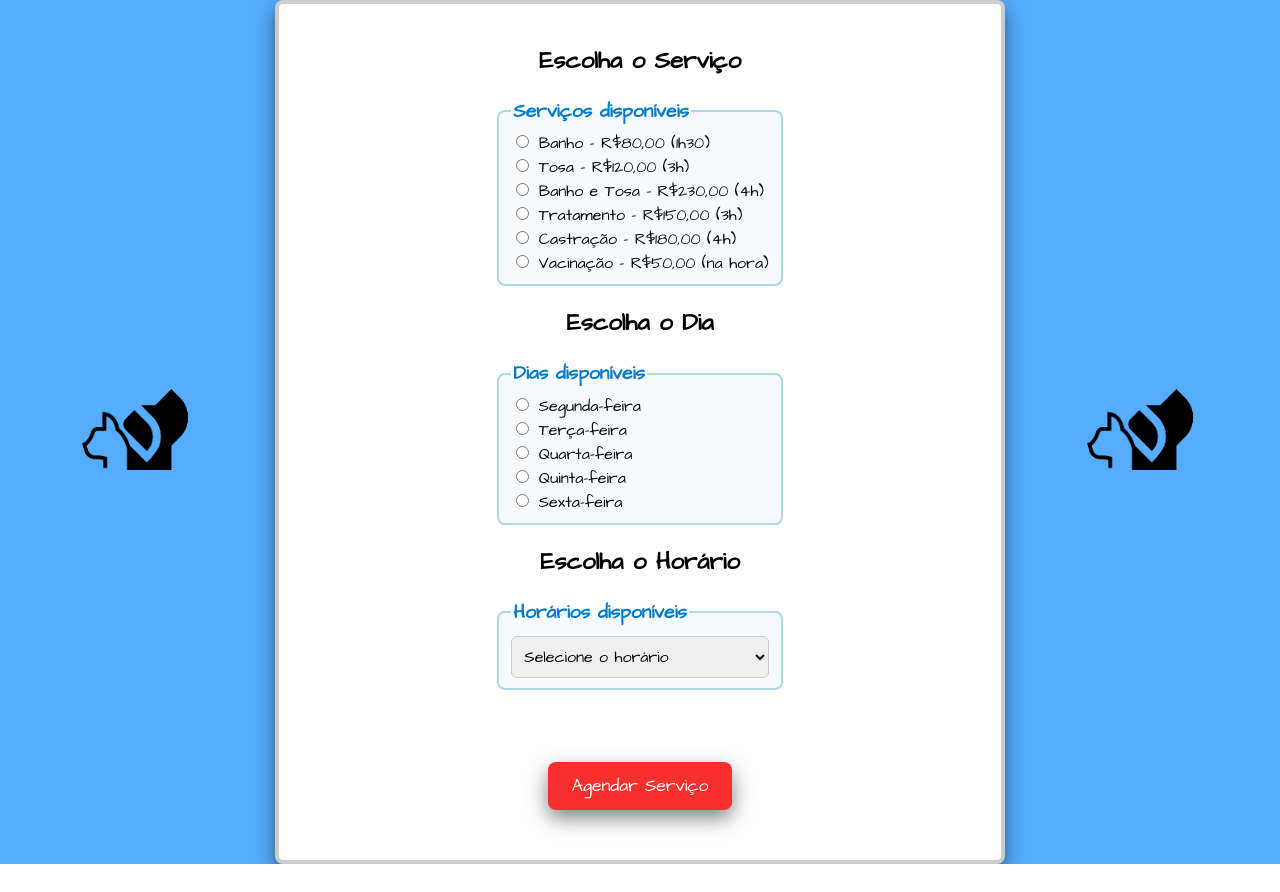
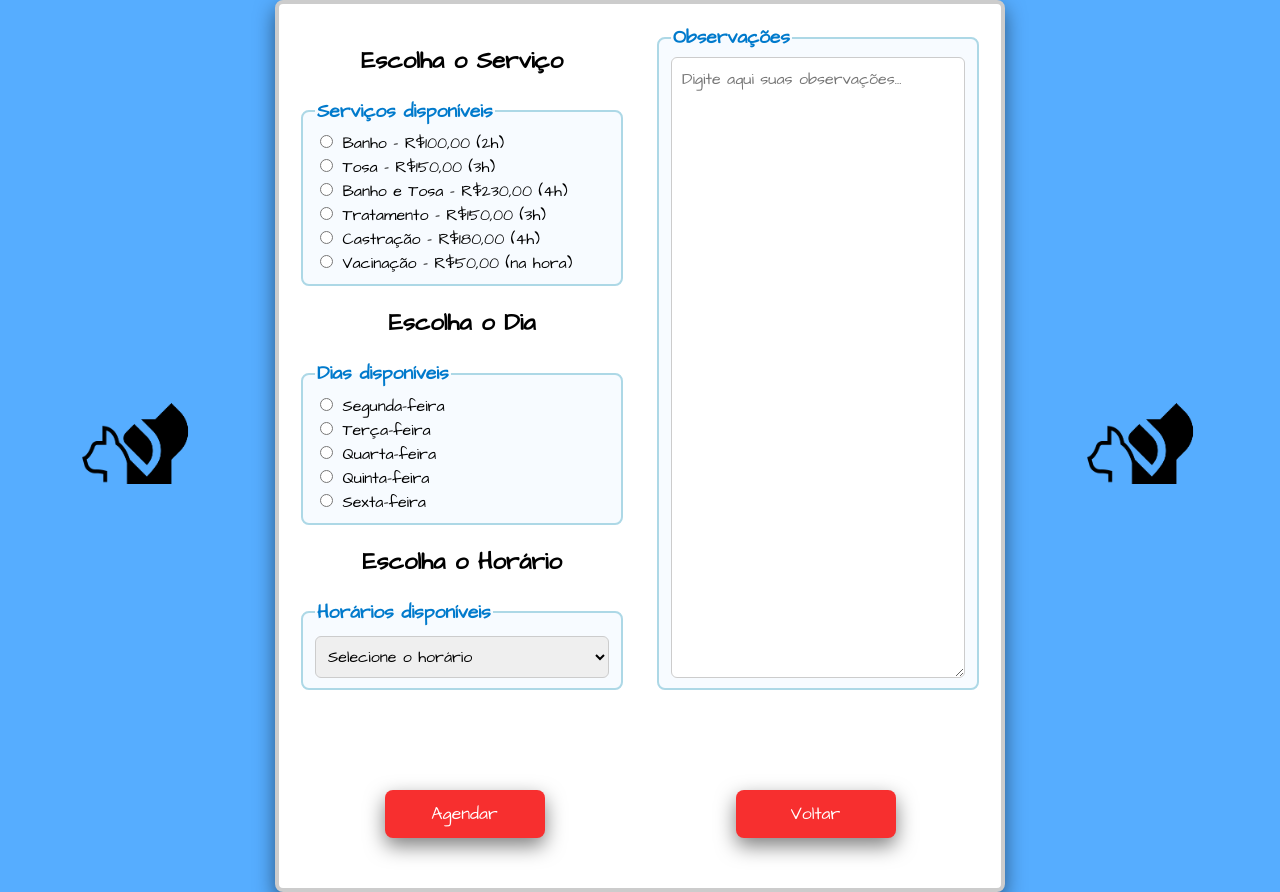
Before and after one commit to X0Y0-dev/Sistema-Petshop, a plain HTML site: page frontend/Servico.html in a window 1280 px wide. Before the commit the page ends 864 px from the top, so only its background shows below. Drawn offline with Linux system fonts and the light colour scheme.

Commit message:
Serviço
Arrumando o frontend da página de serviços e o banco de dados (implantei informações na tabela do petshop e excluí a tabela de horários de funcionamento do petshop)

```diff
--- a/backend/script.js
+++ b/backend/script.js
@@ -430,7 +430,6 @@ async function criarPet(event) {
     }
 }
 
-
 //função para decodificar o token
 function getIdFromToken(token) {
     try {
--- a/frontend/Servico.html
+++ b/frontend/Servico.html
@@ -25,13 +25,14 @@
                 style="margin-left: 75px; width: 200px; height: auto; cursor: pointer;"
                 onclick="window.location.href='index.html'">
         </div>
-        <div class="caixa-agendar">
+        <div class="caixa-servico">
+            <div class="conteudo-principal">
                 <h2>Escolha o Serviço</h2>
                 <form id="form-servico">
                     <fieldset class="opcao-agendar">
                         <legend class="titulo-servico">Serviços disponíveis</legend>
-                    <label><input class="descri-servico" type="radio" name="servico" value="Banho - R$80,00 - 1:30 horas"> Banho - R$80,00 (1h30)</label><br>
-                    <label><input class="descri-servico" type="radio" name="servico" value="Tosa - R$120,00 - 3 horas"> Tosa - R$120,00 (3h)</label><br>
+                        <label><input class="descri-servico" type="radio" name="servico" value="Banho - R$100,00 - 2 horas"> Banho - R$100,00 (2h)</label><br>
+                        <label><input class="descri-servico" type="radio" name="servico" value="Tosa - R$150,00 - 3 horas"> Tosa - R$150,00 (3h)</label><br>
                         <label><input class="descri-servico" type="radio" name="servico" value="Banho e Tosa - R$230,00 - 4 horas"> Banho e Tosa - R$230,00 (4h)</label><br>
                         <label><input class="descri-servico" type="radio" name="servico" value="Tratamento - R$150,00 - 3 horas"> Tratamento - R$150,00 (3h)</label><br>
                         <label><input class="descri-servico" type="radio" name="servico" value="Castração - R$180,00 - 4 horas"> Castração - R$180,00 (4h)</label><br>
@@ -49,22 +50,33 @@
                     </fieldset>
 
                     <h2>Escolha o Horário</h2>
-                <fieldset class="opcao-agendar" class="opcao-agendar">
+                    <fieldset class="opcao-agendar">
                         <legend class="titulo-servico">Horários disponíveis</legend>
                         <select class="select-horario" id="horario" name="horario">
                             <option value="" disabled selected>Selecione o horário</option>
                             <!-- Gera os horários automaticamente de 07:00 até 19:00 via JavaScript -->
                         </select>
                     </fieldset>
-
-                <br>
-                <button type="submit" class="botao-primario conteudo">Agendar Serviço</button>
                 </form>
             </div>
+
+            <div class="area-observacoes">
+                <fieldset class="opcao-agendar opcao-agendar-direita">
+                    <legend class="titulo-servico">Observações</legend>
+                    <textarea class="campo-observacoes" placeholder="Digite aqui suas observações..."></textarea>
+                </fieldset>
+            </div>
+
+            <div class="servico-botoes">
+                <button type="submit" form="form-servico" class="botao-primario conteudo">Agendar</button>
+                <button type="button" class="botao-primario conteudo" onclick="window.location.href='Agendar.html'">Voltar</button>
+            </div>
+        </div>
+
         <div class="logo-topo">
             <img src="../images/LOGO.png" alt="LOGO" class="logo"
                 style="margin-left: 75px; width: 200px; height: auto; cursor: pointer;"
-                onclick="window.location.href='Agendar.html'">
+                onclick="window.location.href='index.html'">
         </div>
     </div>
 
--- a/frontend/style.css
+++ b/frontend/style.css
@@ -689,12 +689,43 @@ body {
 
 
 
+.caixa-servico {
+    display: grid;
+    grid-template-columns: 1fr 1fr;
+    grid-template-rows: auto 1fr auto; /* Linhas para conteúdo, espaço extra e botões */
+    gap: 30px;
+    width: 60%;
+    padding: 20px;
+    box-sizing: border-box;
+    border: 4px solid #ccc;
+    border-radius: 8px;
+    background-color: #ffffff;
+    box-shadow: 0px 8px 20px rgba(0, 0, 0, 0.5);
+}
+
+.conteudo-principal {
+    grid-column: 1;
+    grid-row: 1 / span 2;
+}
+
+.area-observacoes {
+    grid-column: 2;
+    grid-row: 1 / span 2;
+    display: flex;
+    flex-direction: column;
+}
 
 .opcao-agendar {
     border: 2px solid #add8e6;
     border-radius: 8px;
     background-color: #f7fbff;
     margin-bottom: 20px;
+}
+
+.opcao-agendar-direita {
+    height: 100%;
+    display: flex;
+    flex-direction: column;
 }
 
 .titulo-servico {
@@ -717,3 +748,25 @@ body {
     width: 100%;
     box-sizing: border-box;
 }
+
+.servico-botoes {
+    grid-column: 1 / span 2;
+    grid-row: 3;
+    display: flex;
+    justify-content: center;
+    gap: 20px;
+    margin-top: 20px;
+}
+
+.campo-observacoes {
+    width: 100%;
+    flex-grow: 1;
+    font-family: 'Architects Daughter', sans-serif;
+    font-size: 1rem;
+    padding: 10px;
+    border-radius: 6px;
+    border: 1px solid #ccc;
+    box-sizing: border-box;
+    resize: vertical;
+    min-height: 150px;
+}
```
Also changed, not shown: backend/routes.js (+14 -0 lines), 1 other file. Lines whose indentation alone changed are shown as unchanged.
